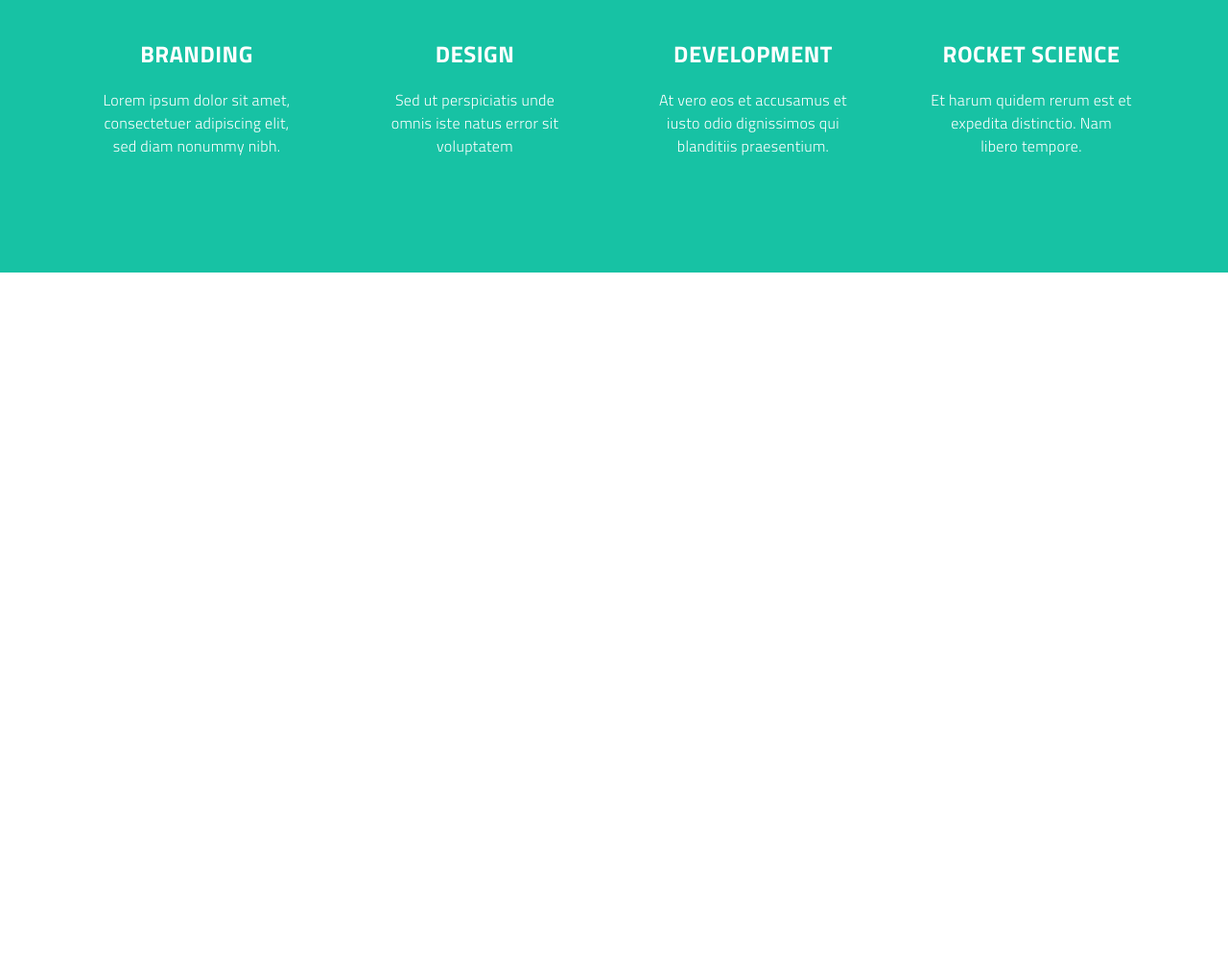
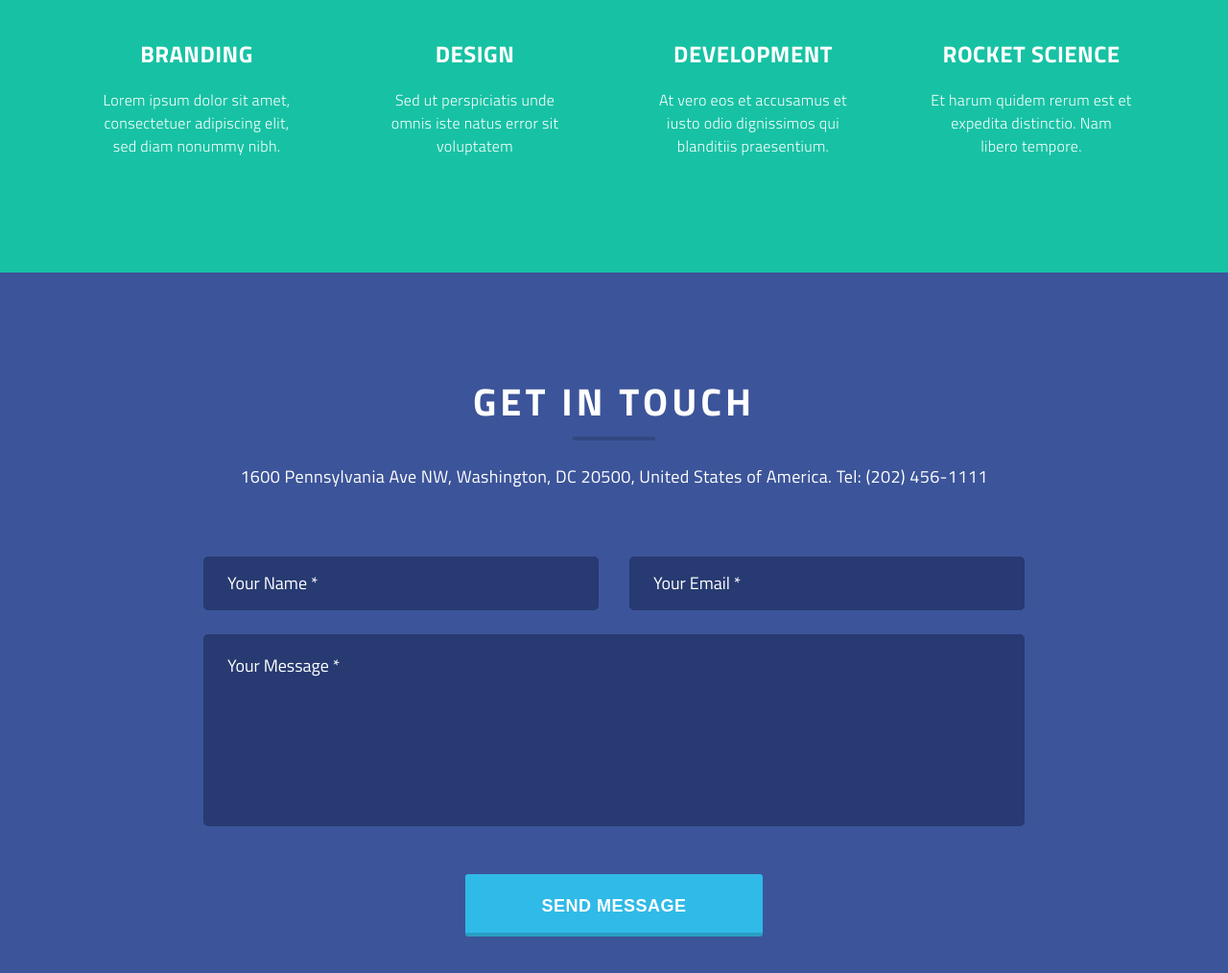
Before and after one commit to asakura4142/Cuda, a plain HTML site: page index.html in a window 1280 px wide. Shown: the part 1061-2075 px from the top of the page at 96% size. Before the commit the page ends 1345 px from the top, so only its background shows below. Drawn offline with Linux system fonts and the light colour scheme.

Commit message:
section contact

```diff
--- a/index.html
+++ b/index.html
@@ -27,7 +27,7 @@
             <div class="button_line">
                 <p>Hi there! We are the new kids on the block <br>
                     and we build awesome websites and mobile apps.</p>
-                <button>WORK WITH US!</button>
+                <button  class="button">WORK WITH US!</button>
             </div>
         </div>
     </header>
@@ -36,7 +36,7 @@
         <div class="wrapper">
             <h2>SERVICES WE PROVIDE</h2>
             <p class="description">We are working with both individuals and businesses from all over the globe<br>
-                        to create awesome websites and applications.</p>
+            to create awesome websites and applications.</p>
             <div class="services_list">
                 <div class="service_item">
                     <div class="img">
@@ -69,5 +69,18 @@
             </div>
         </div>
     </section>
+                                                                    <!-- CONTACT -->
+    <section class="contact">
+        <div class="wrapper">
+            <h2>GET IN TOUCH</h2>
+            <p class="description">1600 Pennsylvania Ave NW, Washington, DC 20500, United States of America. Tel: (202) 456-1111</p>
+            <form class="contact_form">
+                <input placeholder="Your Name *" type="text" required>
+                <input type="email" placeholder="Your Email *" required>
+                <textarea  placeholder="Your Message *"></textarea>
+                <input type="submit" value= "SEND MESSAGE" class="button">
+         </form>
+        </div>
+    </section>
 </body>
 </html>
--- a/styles/style.css
+++ b/styles/style.css
@@ -59,7 +59,7 @@ header{
     line-height: 48px;
     margin-bottom: 50px;
 }
-.button_line button{
+.button{
     height: 65px;
     background-color: #eb7d4b;
     color: inherit;
@@ -74,20 +74,20 @@ header{
     padding-left: 80px;
     padding-right: 80px;
     transition: background-color 300ms ease-in-out;
-
 }
-.button_line button:hover{
+.button_line .button:hover{
     background-color: #c86a40;
     transition: background-color 300ms ease-in-out;
 }
                                                             /* SERVICES */
-.services {
-    background-color: #17c2a4;
+section{
     padding: 120px 0;
     text-align: center;
 }
-
-.services h2{
+.services {
+    background-color: #17c2a4;
+}
+h2{
     font-size: 40px;
     font-weight: 700;
     line-height: 30px;
@@ -96,7 +96,7 @@ header{
     padding-bottom: 25px;
     position: relative;
 }
-.services h2::after{
+h2::after{
     content: "";
     display: block;
     width: 86px;
@@ -153,3 +153,65 @@ header{
     padding: 0 30px;
     box-sizing: border-box;
 }
+                                                                /* CONTACT */
+.contact{
+    background-color: #3c5499;
+}
+.contact_form {
+    display: flex;
+    justify-content: space-between;
+    flex-wrap: wrap;
+    max-width: 856px;
+    margin: 0 auto;
+}
+.contact_form input[type="text"],.contact_form input[type="email"]{
+    width: calc(50% - 16px);
+    margin-bottom: 25px;
+    height: 56px;
+    border-radius: 5px;
+    background-color: #273a71;
+    border: none;
+    color: inherit;
+    padding-left: 25px;
+    box-sizing: border-box;
+    font-size: 18px;
+    font-weight: 400;
+    line-height: 18px;
+}
+.contact_form input::placeholder,
+.contact_form textarea::placeholder{
+    font-size: 18px;
+    color: #ffffff;
+    font-family: "Titillium Web"
+
+/* Text style for "*" */
+/* color: #ff4444;
+font-family: "Arial MT";
+/* font-size: 16px; */
+/* /* }  */
+}
+ textarea{
+    font-size: 18px;
+    width: 100%;
+    margin-bottom: 50px;
+    background-color: #273a71;
+    height: 200px;
+    border: none;
+    color: inherit;
+    border-radius: 5px;
+    resize: none;
+    padding-top:24px;
+    box-sizing: border-box;
+    padding-left: 25px;
+    font-weight: 400;
+    line-height: 18px;
+}
+.contact_form .button{
+    margin: 0 auto;
+    background-color: #30bae7;
+    border-bottom: 4px solid#299ec4;
+}
+.contact_form .button:hover{
+    background-color: #299ec4;
+    transition: background-color 300ms ease-in-out;
+}
```
